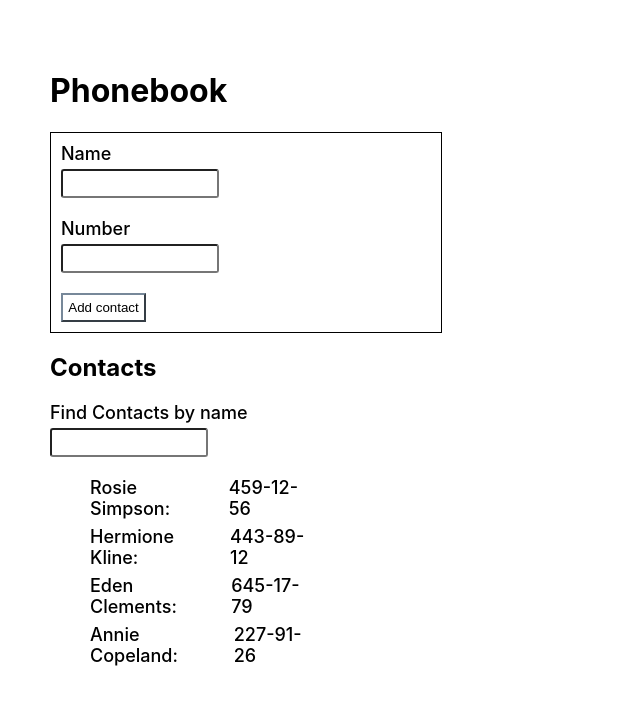
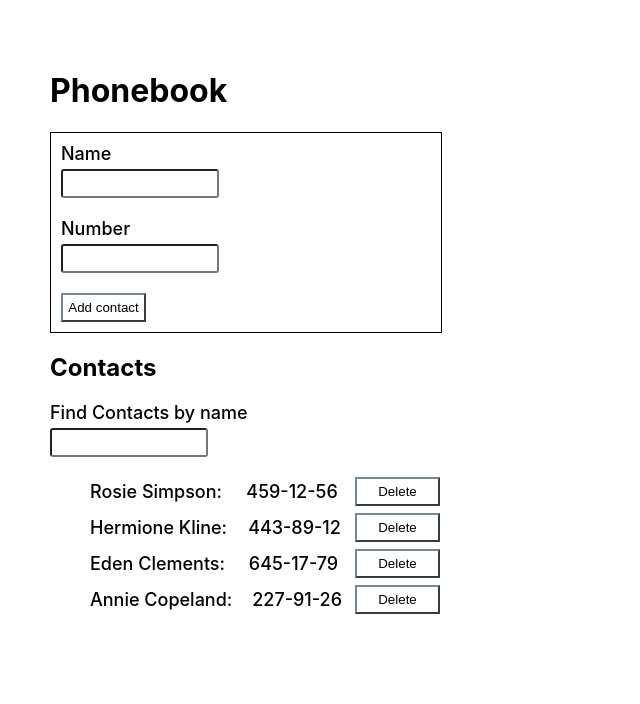
Before and after one commit to yuriiklimenko/goit-react-hw-02-phonebook, a React (Create React App) app: page / in a window 1280 px wide. Shown: the top 704 px of the page, without its empty margins (0-640 px from the left). Built offline with nearby package versions, Linux system fonts and the light colour scheme.

Commit message:
added delete contact

```diff
--- a/src/components/App.jsx
+++ b/src/components/App.jsx
@@ -17,18 +17,23 @@ export class App extends Component {
 
   createContact = newContact => {
     for (const contact of this.state.contacts) {
-      if (contact.name === newContact.name)
+      if (contact.name === newContact.name) {
         alert(`${newContact.name} is already in contacts`);
-      return;
+        return;
+      }
     }
-
     this.setState(prevState => ({
       contacts: [...prevState.contacts, newContact],
     }));
   };
 
+  removeContact = contact => {
+    this.setState({
+      contacts: this.state.contacts.filter(c => c.id !== contact.id),
+    });
+  };
+
   setFilter = filterQuery => {
-    // const filteredContacts = this.state.contacts;
     this.setState({
       contacts: this.state.contacts.filter(contact =>
         contact.name.toLowerCase().includes(filterQuery.toLowerCase())
@@ -43,7 +48,11 @@ export class App extends Component {
         <Form create={this.createContact} />
         <h2>Contacts</h2>
         <Filter filter={this.state.filter} setFilter={this.setFilter} />
-        <ContactList contacts={this.state.contacts} id={nanoid()} />
+        <ContactList
+          remove={this.removeContact}
+          contacts={this.state.contacts}
+          id={nanoid()}
+        />
       </>
     );
   }
--- a/src/components/ContactItem/ContactItem.jsx
+++ b/src/components/ContactItem/ContactItem.jsx
@@ -1,10 +1,14 @@
+import Button from 'components/UI/Button/Button';
 import css from './ContactItem.module.css';
 
-const ContactItem = ({ id, contact }) => {
+const ContactItem = ({ id, contact, remove }) => {
   return (
     <li className={css.item} key={id}>
       <p className={css.name}>{contact.name}: </p>
       <p className={css.tel}>{contact.number}</p>
+      <Button onClick={() => remove(contact)} className={css.btn}>
+        Delete
+      </Button>
     </li>
   );
 };
--- a/src/components/ContactItem/ContactItem.module.css
+++ b/src/components/ContactItem/ContactItem.module.css
@@ -1,5 +1,5 @@
 .item {
-  width: 230px;
+  width: 350px;
   display: flex;
   justify-content: space-between;
   font-size: 18px;
@@ -16,3 +16,8 @@
 .tel {
   margin: 0;
 }
+
+.btn {
+  width: 50px;
+  height: 15px;
+}
--- a/src/components/ContactList/ContactList.jsx
+++ b/src/components/ContactList/ContactList.jsx
@@ -1,11 +1,13 @@
 import ContactItem from 'components/ContactItem/ContactItem';
 
-const ContactList = ({ contacts }) => {
+const ContactList = ({ contacts, remove }) => {
   return (
     <>
       <ul>
         {contacts.map(contact => {
-          return <ContactItem contact={contact} key={contact.id} />;
+          return (
+            <ContactItem remove={remove} contact={contact} key={contact.id} />
+          );
         })}
       </ul>
     </>
```
